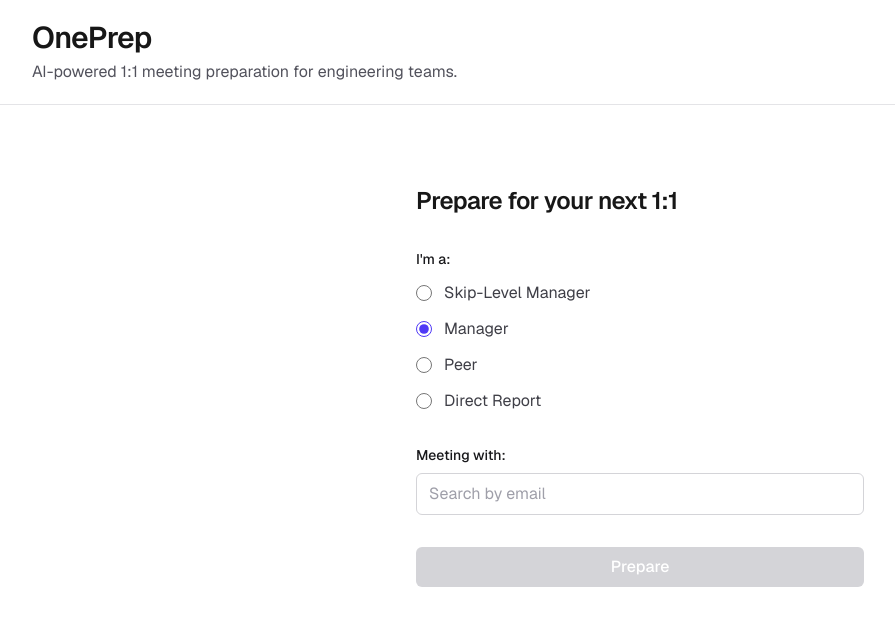
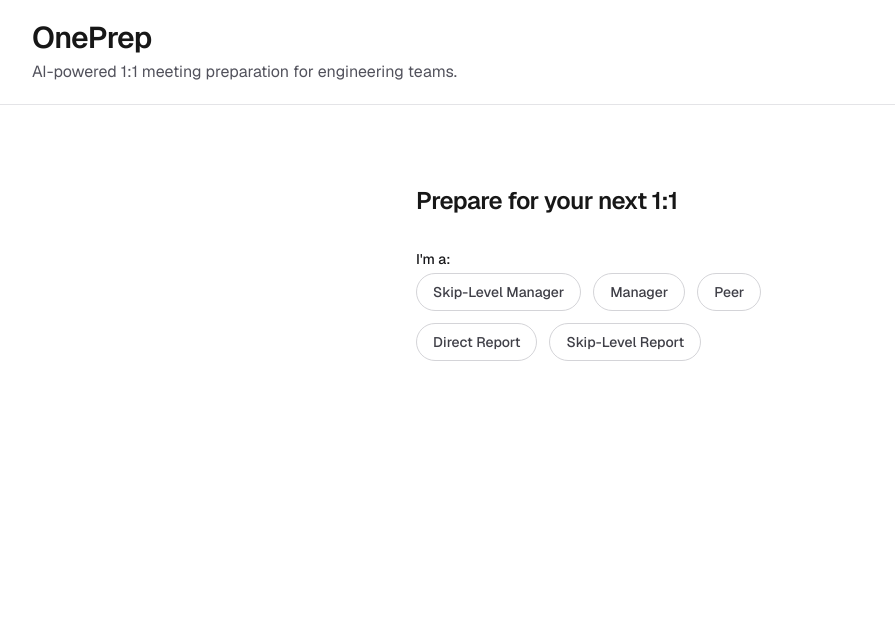
Before and after one commit to zachlasky/oneprep, a Next.js app: page / in a window 1280 px wide. Shown: the top 626 px of the page, without its empty margins (0-895 px from the left). Built offline with nearby package versions, Linux system fonts and the light colour scheme.

Commit message:
wire up github anthropic call with 1-day cache

```diff
--- /dev/null
+++ b/app/_components/briefing-skeleton.tsx
@@ -0,0 +1,18 @@
+// Mirrors the briefing's shape — three sections, each a label + two lines —
+// so the page doesn't reflow when the real content swaps in.
+export function BriefingSkeleton() {
+  return (
+    <div className="mt-8 flex flex-col gap-8">
+      <span role="status" className="sr-only">
+        Preparing your briefing…
+      </span>
+      {[0, 1, 2].map((section) => (
+        <div key={section} aria-hidden className="flex flex-col gap-3">
+          <div className="h-4 w-28 animate-pulse rounded bg-zinc-200" />
+          <div className="h-3 w-full animate-pulse rounded bg-zinc-200" />
+          <div className="h-3 w-4/5 animate-pulse rounded bg-zinc-200" />
+        </div>
+      ))}
+    </div>
+  );
+}
--- a/app/_components/briefing.tsx
+++ b/app/_components/briefing.tsx
@@ -1,8 +1,8 @@
 import { generateBriefing } from '@/app/_lib/briefing';
 import { type Role } from '@/app/_lib/roles';
 
-export async function Briefing({ person, role }: { person: string; role: Role }) {
-  const briefing = await generateBriefing({ person, role });
+export async function Briefing({ github, role }: { github: string; role: Role }) {
+  const briefing = await generateBriefing({ github, role });
 
   return <article className="mt-8 whitespace-pre-wrap text-zinc-700">{briefing}</article>;
 }
--- a/app/_components/form.tsx
+++ b/app/_components/form.tsx
@@ -3,60 +3,122 @@
 import { useRouter } from 'next/navigation';
 import { useState } from 'react';
 
-import { MAX_EMAIL_LENGTH, validateEmail } from '@/app/_lib/email';
 import { ROLES, type Role } from '@/app/_lib/roles';
+
+type Step = 1 | 2 | 3;
+
+// GitHub usernames are 1–39 chars. Min is enforced by the non-empty `canProceed`
+// gate; this caps the max at the keyboard.
+const GITHUB_MAX_LENGTH = 39;
+
+const inputClass =
+  'rounded-md border border-zinc-300 px-3 py-2 text-zinc-900 placeholder:text-zinc-400 focus:border-indigo-500 focus:outline-none focus:ring-1 focus:ring-indigo-500';
+const nextClass =
+  'rounded-md bg-indigo-600 px-4 py-2 font-medium text-white transition-colors cursor-pointer hover:bg-indigo-700 disabled:cursor-not-allowed disabled:bg-zinc-300';
+const backClass =
+  'rounded-md border border-zinc-300 px-4 py-2 font-medium text-zinc-700 transition-colors cursor-pointer hover:bg-zinc-50';
 
 const Form = () => {
   const router = useRouter();
-  const [role, setRole] = useState<Role>('manager');
-  const [email, setEmail] = useState('');
+  const [step, setStep] = useState<Step>(1);
+  const [role, setRole] = useState<Role | null>(null);
+  const [github, setGithub] = useState('');
+  const [confluence, setConfluence] = useState('');
 
-  const handleSubmit = (e: React.SubmitEvent<HTMLFormElement>) => {
-    e.preventDefault();
-    const params = new URLSearchParams({ person: email, role });
-    router.push(`/prep?${params.toString()}`);
+  const selectRole = (value: Role) => {
+    setRole(value);
+    setStep(2);
   };
 
-  const isSubmitDisabled = !role || !email || !validateEmail(email);
+  const canProceed = step === 2 ? github.trim() !== '' : confluence.trim() !== '';
+
+  const goBack = () => setStep((s) => (s > 1 ? ((s - 1) as Step) : s));
+
+  const goNext = () => {
+    if (!canProceed) return;
+    if (step === 2) setStep(3);
+    else if (role) {
+      const params = new URLSearchParams({
+        role,
+        github: github.trim(),
+        confluence: confluence.trim()
+      });
+      router.push(`/prep?${params.toString()}`);
+    }
+  };
+
+  const onSubmit = (e: React.SubmitEvent<HTMLFormElement>) => {
+    e.preventDefault();
+    goNext();
+  };
+
+  if (step === 1) {
+    return (
+      <fieldset className="mt-8 flex flex-col gap-4">
+        <legend className="mb-1 text-sm font-medium text-zinc-900">I&apos;m a:</legend>
+        <div className="flex flex-wrap gap-3">
+          {ROLES.map(({ value, label }) => {
+            const selected = role === value;
+            return (
+              <button
+                key={value}
+                type="button"
+                onClick={() => selectRole(value)}
+                className={`cursor-pointer rounded-full border px-4 py-2 text-sm font-medium transition-colors ${
+                  selected
+                    ? 'border-indigo-500 bg-indigo-50 text-indigo-700'
+                    : 'border-zinc-300 text-zinc-700 hover:border-indigo-500 hover:bg-indigo-50 hover:text-indigo-700'
+                }`}>
+                {label}
+              </button>
+            );
+          })}
+        </div>
+      </fieldset>
+    );
+  }
 
   return (
-    <form onSubmit={handleSubmit} className="mt-8 flex flex-col gap-8">
-      <fieldset className="flex flex-col gap-3">
-        <legend className="mb-3 text-sm font-medium text-zinc-900">I&apos;m a:</legend>
+    <form onSubmit={onSubmit} className="mt-8 flex flex-col gap-8">
+      {step === 2 && (
+        <label className="flex flex-col gap-2">
+          <span className="text-sm font-medium text-zinc-900">
+            My teammate&apos;s GitHub username is
+          </span>
+          <input
+            type="text"
+            value={github}
+            onChange={(e) => setGithub(e.target.value)}
+            placeholder="octocat"
+            maxLength={GITHUB_MAX_LENGTH}
+            className={inputClass}
+          />
+        </label>
+      )}
 
-        {ROLES.map(({ value, label }) => (
-          <label key={value} className="flex items-center gap-3 text-zinc-700 cursor-pointer">
-            <input
-              type="radio"
-              name="role"
-              value={value}
-              checked={role === value}
-              onChange={() => setRole(value)}
-              className="h-4 w-4 accent-indigo-600 cursor-pointer"
-            />
-            {label}
-          </label>
-        ))}
-      </fieldset>
+      {step === 3 && (
+        <label className="flex flex-col gap-2">
+          <span className="text-sm font-medium text-zinc-900">
+            My teammate&apos;s Confluence Id is
+          </span>
+          <input
+            type="text"
+            value={confluence}
+            onChange={(e) => setConfluence(e.target.value)}
+            placeholder="557058:..."
+            className={inputClass}
+          />
+        </label>
+      )}
 
-      <label className="flex flex-col gap-2">
-        <span className="text-sm font-medium text-zinc-900">Meeting with:</span>
-        <input
-          type="text"
-          value={email}
-          onChange={(e) => setEmail(e.target.value)}
-          placeholder="Search by email"
-          maxLength={MAX_EMAIL_LENGTH}
-          className="rounded-md border border-zinc-300 px-3 py-2 text-zinc-900 placeholder:text-zinc-400 focus:border-indigo-500 focus:outline-none focus:ring-1 focus:ring-indigo-500"
-        />
-      </label>
-
-      <button
-        type="submit"
-        disabled={isSubmitDisabled}
-        className="rounded-md bg-indigo-600 px-4 py-2 font-medium text-white transition-colors cursor-pointer hover:bg-indigo-700 disabled:cursor-not-allowed disabled:bg-zinc-300">
-        Prepare
-      </button>
+      <div className="flex gap-3">
+        <button type="button" onClick={goBack} className={`flex-1 ${backClass}`}>
+          Back
+        </button>
+        <button type="submit" disabled={!canProceed} className={`flex-1 ${nextClass}`}>
+          {step === 3 ? 'Prepare' : 'Next'}
+        </button>
+      </div>
     </form>
   );
 };
--- a/app/_lib/roles.ts
+++ b/app/_lib/roles.ts
@@ -1,8 +1,14 @@
-export type Role = 'skip-level-manager' | 'manager' | 'peer' | 'direct-report';
+export type Role =
+  | 'skip-level-manager'
+  | 'manager'
+  | 'peer'
+  | 'direct-report'
+  | 'skip-level-report';
 
 export const ROLES: { value: Role; label: string }[] = [
   { value: 'skip-level-manager', label: 'Skip-Level Manager' },
   { value: 'manager', label: 'Manager' },
   { value: 'peer', label: 'Peer' },
-  { value: 'direct-report', label: 'Direct Report' }
+  { value: 'direct-report', label: 'Direct Report' },
+  { value: 'skip-level-report', label: 'Skip-Level Report' }
 ];
--- a/app/_lib/sources/github.ts
+++ b/app/_lib/sources/github.ts
@@ -1,16 +1,18 @@
 import { type GithubPullRequest } from './types';
 
 const GITHUB_API = 'https://api.github.com';
+const ISSUE_CAP = 20;
 
 // Person-centric, not repo-centric: GitHub's search API returns a user's PRs
 // across ALL public repos. That's both the real design (a person's work spans
 // repos) and what gives realistic history when testing against an active
 // public contributor instead of one sparse repo.
-export async function fetchGithubPullRequests(login: string): Promise<GithubPullRequest[]> {
+export async function fetchGithubPullRequests(username: string): Promise<GithubPullRequest[]> {
   const token = process.env.GITHUB_TOKEN;
-  const query = `author:${login} type:pr`;
-  const url = `${GITHUB_API}/search/issues?q=${encodeURIComponent(query)}&sort=updated&order=desc&per_page=20`;
+  const query = `author:${username} type:pr`;
+  const url = `${GITHUB_API}/search/issues?q=${encodeURIComponent(query)}&sort=updated&order=desc&per_page=${ISSUE_CAP}`;
 
+  try {
     const res = await fetch(url, {
       headers: {
         Accept: 'application/vnd.github+json',
@@ -42,4 +44,8 @@
       url: item.html_url,
       updatedAt: item.updated_at
     }));
+  } catch (err) {
+    console.error('GitHub fetch errored:', err);
+    return [];
   }
+}
--- a/app/_lib/sources/index.ts
+++ b/app/_lib/sources/index.ts
@@ -2,7 +2,7 @@
 import { type BriefingContext } from './types';
 
 // Just GitHub for now — Jira joins next.
-export async function gatherContext(githubLogin: string): Promise<BriefingContext> {
-  const github = await fetchGithubPullRequests(githubLogin);
+export async function gatherContext(githubUsername: string): Promise<BriefingContext> {
+  const github = await fetchGithubPullRequests(githubUsername);
   return { github };
 }
--- a/app/prep/page.tsx
+++ b/app/prep/page.tsx
@@ -3,6 +3,7 @@
 
 import { ROLES, type Role } from '@/app/_lib/roles';
 import { Briefing } from '@/app/_components/briefing';
+import { BriefingSkeleton } from '@/app/_components/briefing-skeleton';
 
 const isRole = (value: string | undefined): value is Role =>
   ROLES.some((r) => r.value === value);
@@ -10,11 +11,11 @@
 export default async function PrepPage({
   searchParams
 }: {
-  searchParams: Promise<{ person?: string; role?: string }>;
+  searchParams: Promise<{ role?: string; github?: string; confluence?: string }>;
 }) {
-  const { person, role } = await searchParams;
+  const { role, github } = await searchParams;
 
-  if (!person || !isRole(role)) {
+  if (!github || !isRole(role)) {
     return (
       <main className="flex-1 p-20">
         <div className="mx-auto max-w-2xl">
@@ -31,8 +32,8 @@
     <main className="flex-1 p-20">
       <div className="mx-auto max-w-2xl">
         <h1 className="text-2xl font-semibold tracking-tight">Your 1:1 briefing</h1>
-        <Suspense fallback={<p className="mt-8 text-zinc-500">Preparing your briefing…</p>}>
-          <Briefing person={person} role={role} />
+        <Suspense fallback={<BriefingSkeleton />}>
+          <Briefing github={github} role={role} />
         </Suspense>
       </div>
     </main>
```
Also changed, not shown: app/_lib/briefing.ts (+54 -19 lines). Lines whose indentation alone changed are shown as unchanged.
